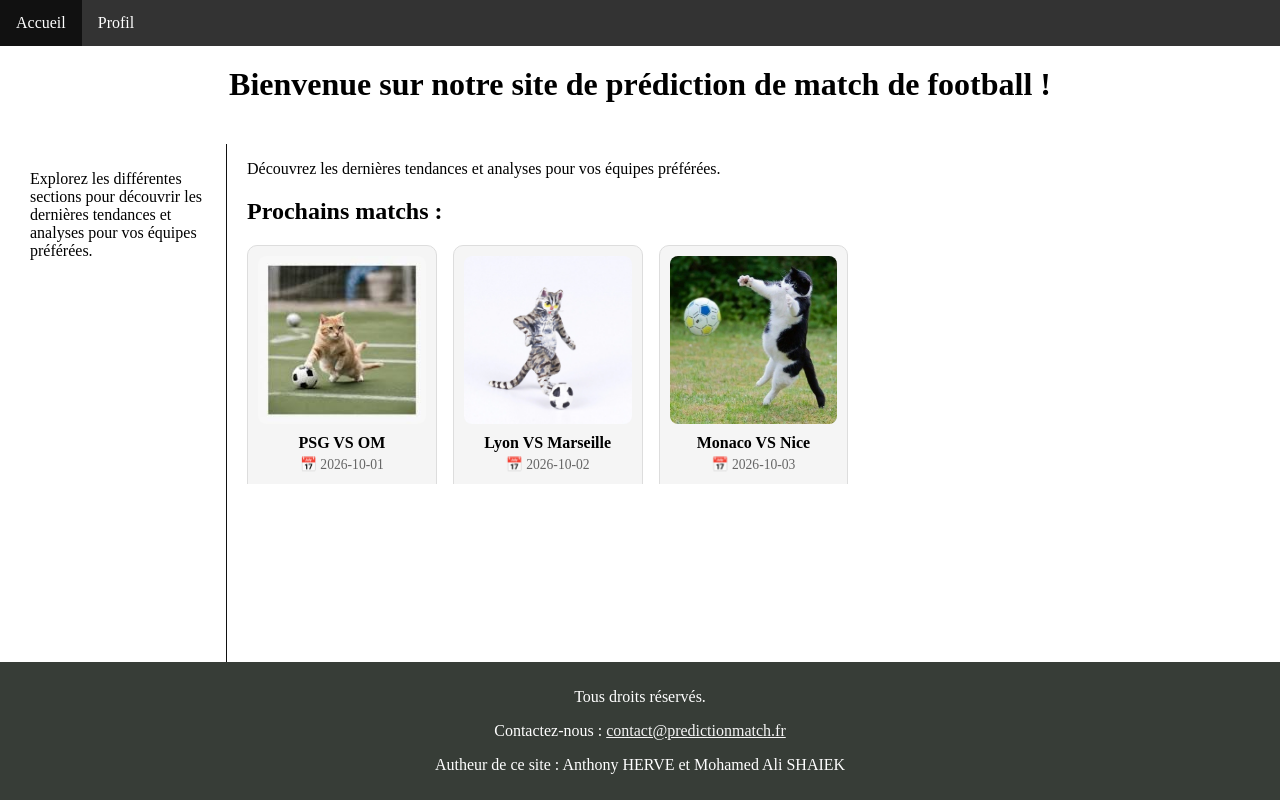
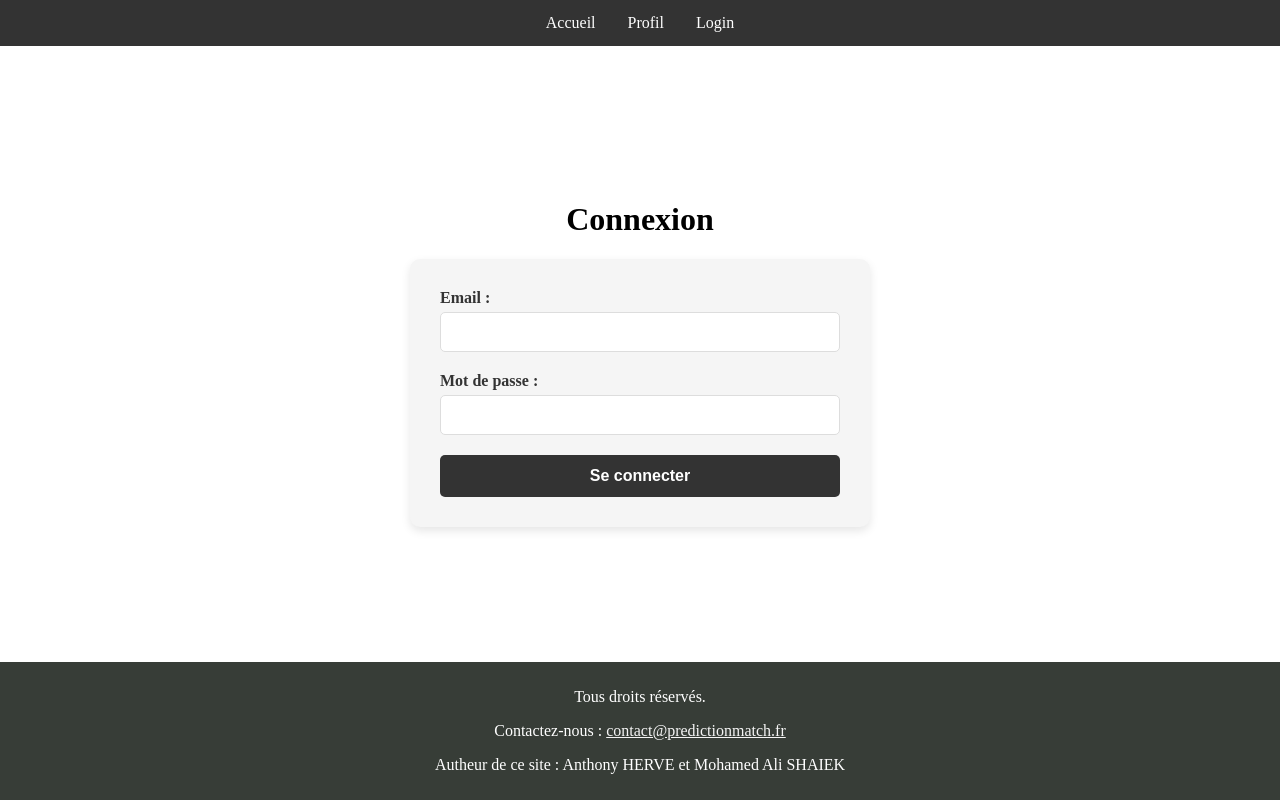
Before and after one commit to AnthonyHerve56/Emission_Radio, a PHP site: page /Index.php?page=login in a window 1280 px wide. Run offline with PHP 8.4, Linux system fonts and the light colour scheme.

Commit message:
Ajout bdd et login

```diff
--- a/Index.php
+++ b/Index.php
@@ -1,3 +1,13 @@
+<?php
+if (isset($_GET['logout']) && $_GET['logout'] === '1') {
+    setcookie('user_email', '', time() - 3600, '/');
+    setcookie('user_pseudo', '', time() - 3600, '/');
+    setcookie('is_logged_in', '', time() - 3600, '/');
+
+    header('Location: Index.php');
+    exit();
+}
+?>
 
 <!DOCTYPE html>
 <html lang="fr">
@@ -8,25 +18,32 @@
     <meta charset="UTF-8">
     <meta name="viewport" content="width=device-width, initial-scale=1.0">
     <meta name="author" content="Anthony HERVE , Mohamed Ali SHAIEK">
-    <title>Accueil</title>
-    <link rel="stylesheet" href="./style.css/styles.css">
+    <title>Accueil_2</title>
+    <link rel="stylesheet" href="styles.css">
 </head>
 
 <body>
     <?php include 'header.php'; ?>
-    <h1 class="Titre">Bienvenue sur notre site de prédiction de match de football !</h1>
 
-    <div class="accueil-container">
-        <div class="navigation">
-            <p>Explorez les différentes sections pour découvrir les dernières tendances et analyses pour vos équipes
-                préférées.</p>
-
-        </div>
-        <div class="Affichage_Principal">
-            <p class="rainbow-text">Découvrez les dernières tendances et analyses pour vos équipes préférées.</p>
-            <?php afficherMatch(); ?>
-        </div>
-    </div>
+    <?php
+    if(isset($_GET['page'])){
+        if($_GET['page'] == 'login'){
+            include 'login.php';
+        }
+         else if($_GET['page'] == 'match'){
+            include 'match.php';
+        }
+         else if($_GET['page'] == 'profil'){
+            include 'Profil.php';
+        }
+        else{
+            include 'Accueil.php';
+        }
+    }
+    else{
+        include 'Accueil.php';
+    }
+    ?>
     <?php include 'footer.php'; ?>
 
 </body>
--- /dev/null
+++ b/Profil.php
@@ -0,0 +1,6 @@
+
+    <div>
+        <h1>Profil de l'utilisateur</h1>
+        <p>Nom : John Doe</p>
+        <p>Email : john.doe@example.com</p>
+    </div>
--- a/fonction.php
+++ b/fonction.php
@@ -3,15 +3,15 @@
 function afficherMatch(){
     $matchs = array(
         array("equipe1" => "PSG", "equipe2" => "OM", "date" => "2026-10-01","image" => "images/match_1.jpeg"),
-        array("equipe1" => "Lyon", "equipe2" => "Marseille", "date" => "2026-10-02","image" => "images/match_2.jpg"),
-        array("equipe1" => "Monaco", "equipe2" => "Nice", "date" => "2026-10-03","image" => "images/match_3.jpg")
+        array("equipe1" => "Lyon", "equipe2" => "Marseille", "date" => "2026-10-02","image" => "images/match_2.jpeg"),
+        array("equipe1" => "Monaco", "equipe2" => "Nice", "date" => "2026-10-03","image" => "images/match_3.jpeg")
     );
 
     echo "<h2>Prochains matchs :</h2>";
     echo "<ul class='match-list'>";
     foreach ($matchs as $match) {
         echo "<li class='match-item'>";
-        echo "<a href='match.php?equipe1=" . urlencode($match['equipe1']) . "&equipe2=" . urlencode($match['equipe2']) . "&date=" . urlencode($match['date']) . "'>";
+        echo "<a href='index.php?page=match&equipe1=" . urlencode($match['equipe1']) . "&equipe2=" . urlencode($match['equipe2']) . "&date=" . urlencode($match['date']) . "'>";
         echo "<img src='" . $match['image'] . "' alt='" . $match['equipe1'] . " vs " . $match['equipe2'] . "'>";
         echo "<div class='match-info'>";
         echo "<span class='match-equipes'>" . $match['equipe1'] . " <strong>VS</strong> " . $match['equipe2'] . "</span>";
--- a/footer.php
+++ b/footer.php
@@ -1,4 +1,6 @@
-<link rel="stylesheet" href="./style.css/styles.css">
+<!-- Footer reutilisable : a inclure dans les pages avec include 'footer.php' -->
+
+
 
 <footer id="Contact">
         <p> Tous droits réservés.</p>
--- a/header.php
+++ b/header.php
@@ -1,12 +1,17 @@
 <!-- Header reutilisable : a inclure dans les pages avec include 'header.php' -->
 <!-- Le CSS est charge ici pour conserver la meme apparence -->
-<link rel="stylesheet" href="./style.css/styles.css">
+<link rel="stylesheet" href="styles.css">
 
 <header>
     <nav class="menu">
         <ul>
-            <li><a href="Index.php">Accueil</a></li>
-            <li><a href="Profil.html">Profil</a></li>
+            <li><a href="?page=accueil">Accueil</a></li>
+            <li><a href="?page=profil">Profil</a></li>
+            <?php if (isset($_COOKIE['is_logged_in']) && $_COOKIE['is_logged_in'] === '1'): ?>
+                <li><a href="?logout=1">Deconnexion</a></li>
+            <?php else: ?>
+                <li><a href="?page=login">Login</a></li>
+            <?php endif; ?>
         </ul>
     </nav>
 </header>
--- /dev/null
+++ b/login.php
@@ -0,0 +1,30 @@
+<?php
+$savedEmail = isset($_COOKIE['user_email']) ? htmlspecialchars($_COOKIE['user_email']) : '';
+$loginError = isset($_GET['error']) && $_GET['error'] === '1';
+?>
+
+<div class="login-container">
+    <h1 class="Titre">Connexion</h1>
+
+    <?php if ($loginError): ?>
+        <p class="login-error">Email ou mot de passe incorrect.</p>
+    <?php endif; ?>
+
+    <?php if ($savedEmail !== ''): ?>
+        <p class="login-status">Derniere connexion: <?php echo $savedEmail; ?></p>
+    <?php endif; ?>
+
+    <form class="login-form" method="POST" action="auth.php">
+        <div class="form-group">
+            <label for="email">Email :</label>
+            <input type="email" id="email" name="email" value="<?php echo $savedEmail; ?>" required>
+        </div>
+
+        <div class="form-group">
+            <label for="password">Mot de passe :</label>
+            <input type="password" id="password" name="password" required>
+        </div>
+
+        <button type="submit" class="btn-login">Se connecter</button>
+    </form>
+</div>
--- a/style.css/styles.css
+++ b/styles.css
@@ -9,19 +9,18 @@ body {
   min-height: 100vh;
 }
 
-ul {
+.menu ul {
   list-style-type: none;
   margin: 0;
   padding: 0;
-  overflow: hidden;
   background-color: #333333;
+  display: flex;
+  justify-content: center;
 }
 
-ul li {
-  float: left;
-}
 
-ul li a {
+
+.menu ul li a {
   display: block;
   color: white;
   text-align: center;
@@ -29,7 +28,7 @@ ul li a {
   text-decoration: none;
 }
 
-ul li a:hover {
+.menu ul li a:hover {
   background-color: #111111;
 }
 
@@ -132,3 +131,76 @@ footer a {
   color: #f5f5f5;
   text-decoration: underline;
 }
+
+/* Css du formulaire de login */
+.login-container {
+  display: flex;
+  flex-direction: column;
+  align-items: center;
+  justify-content: center;
+  flex: 1;
+  padding: 40px 20px;
+}
+
+.login-form {
+  background-color: #f5f5f5;
+  padding: 30px;
+  border-radius: 10px;
+  box-shadow: 0 4px 10px rgba(0, 0, 0, 0.1);
+  width: 100%;
+  max-width: 400px;
+}
+
+.form-group {
+  margin-bottom: 20px;
+  display: flex;
+  flex-direction: column;
+}
+
+.form-group label {
+  font-weight: bold;
+  margin-bottom: 5px;
+  color: #333;
+}
+
+.form-group input {
+  padding: 10px;
+  border: 1px solid #ddd;
+  border-radius: 5px;
+  font-size: 1em;
+  font-family: Arial, sans-serif;
+}
+
+.form-group input:focus {
+  outline: none;
+  border-color: #333;
+  box-shadow: 0 0 5px rgba(51, 51, 51, 0.3);
+}
+
+.btn-login {
+  width: 100%;
+  padding: 12px;
+  background-color: #333333;
+  color: white;
+  border: none;
+  border-radius: 5px;
+  font-size: 1em;
+  font-weight: bold;
+  cursor: pointer;
+  transition: background-color 0.2s;
+}
+
+.btn-login:hover {
+  background-color: #111111;
+}
+
+.login-error {
+  color: #b00020;
+  font-weight: bold;
+  margin: 0 0 12px 0;
+}
+
+.login-status {
+  color: #0b5d1e;
+  margin: 0 0 12px 0;
+}
```
Also changed, not shown: Accueil.php (added, +16 -0 lines), Profil.html (deleted, +0 -34 lines), auth.php (added, +63 -0 lines), match.php (+0 -36 lines), images/match_2.jpeg (added), images/match_2.jpg (deleted), images/match_3.jpeg (added), images/match_3.jpg (deleted).
